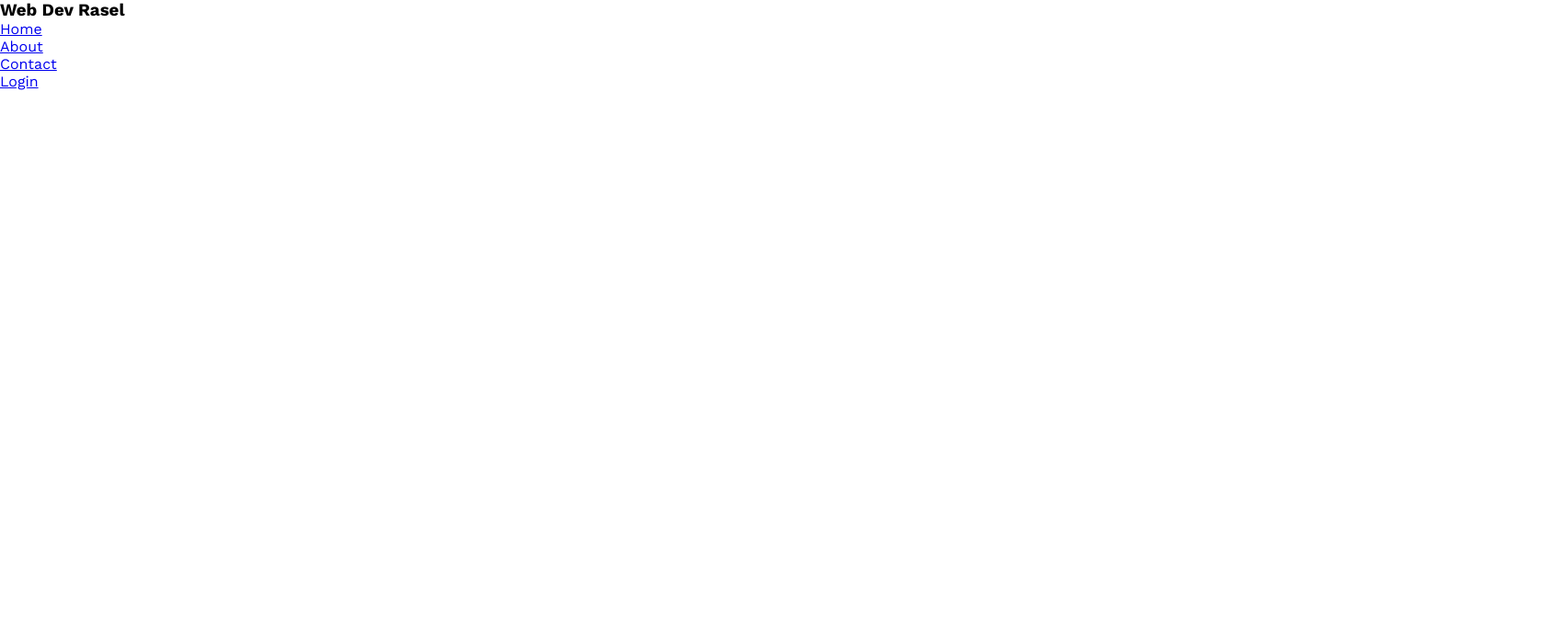
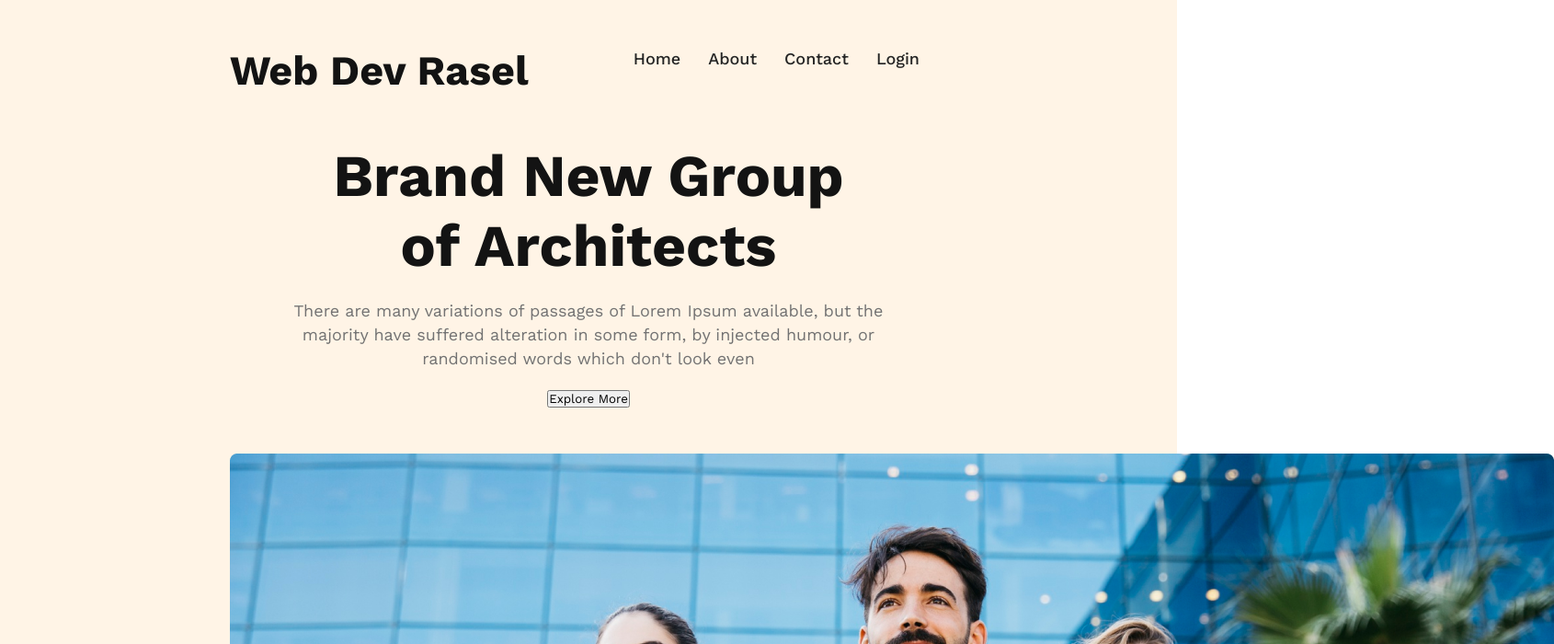
Before and after one commit to webdevrasel/web-dev-rasell, a plain HTML site: page index.html in a window 1280 px wide. Shown: the top 700 px of the page at 92% size, 1690 px wide, since content can reach past the window. Drawn offline with nearby package versions, Linux system fonts and the light colour scheme.

Commit message:
banner content added

```diff
--- a/index.html
+++ b/index.html
@@ -9,7 +9,7 @@
 <body>
     <header>
         <nav>
-            <h3>Web Dev Rasel</h3>
+            <h3 class="nav-title">Web Dev Rasel</h3>
             <ul>
                 <li><a href="#">Home</a></li>
                 <li><a href="#">About</a></li>
@@ -17,6 +17,14 @@
                 <li><a href="#">Login</a></li>
             </ul>
         </nav>
+        <div class="banner">
+            <div class="banner-content">
+                <h1 class="banner-title">Brand New Group of Architects</h1>
+                <p class="banner-description"> There are many variations of passages of Lorem Ipsum available, but the majority have suffered alteration in some form, by injected humour, or randomised words which don't look even</p>
+                <button class="btn-primary">Explore More</button>
+            </div>
+            <img src="images/banner.png" alt="banner-image">
+        </div>
     </header>
 </body>
 </html>
--- a/style.css
+++ b/style.css
@@ -1,8 +1,63 @@
-/* Work Sans font from Google fonts*/
+/* Work Sans font from Google fonts */
 @import url('https://fonts.googleapis.com/css2?family=Work+Sans:wght@400;500;600;700;800&display=swap');
+
+/* Shared Styles */
 
 * {
     font-family: 'Work Sans', sans-serif;
     padding: 0px;
     margin: 0px;
 }
+
+/* Header Styles */
+header {
+    padding: 50px 250px;
+    background-color: rgba(255, 144, 14, 0.10);
+}
+nav {
+    display: flex;
+    justify-content: space-between;
+}
+.nav-title {
+    font-size: 2.8rem;
+    font-weight: 700;
+    color: #131313;
+}
+nav > ul {
+    display: flex;
+}
+nav li  {
+    list-style: none;
+    margin-right: 30px;
+    font-size: 18px;
+    line-height: 28px;
+
+}
+nav li a {
+    text-decoration: none;
+    font-weight: 500;
+    color: #242424;
+}
+
+/* Banner Content */
+.banner-content {
+    max-width: 700px;
+    margin: 50px auto;
+    text-align: center;
+}
+.banner-title {
+    color: #131313;
+    font-size: 4rem;
+    font-weight: 700;
+    line-height: normal;
+    padding: 0px 72px;
+    margin-bottom: 20px;
+}
+.banner-description {
+    color: #727272;
+    font-size: 18px;
+    font-weight: 400;
+    line-height: 26px;
+    margin-bottom: 20px;
+
+}
```
